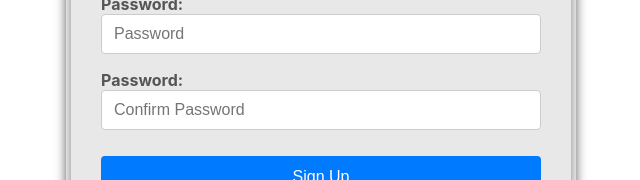
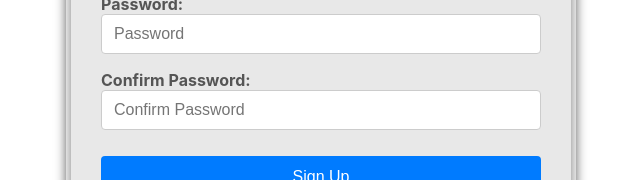
Before and after one commit to AkanIBassey/kanban, a React (Create React App) app in the folder kanban/: page / in a window 1280 px wide. Both pictures are taken after a click on the button "Sign Up". Shown: the part 403-583 px from the top of the page, without its empty margins (319-959 px from the left). Built offline with nearby package versions, Linux system fonts and the light colour scheme.

Commit message:
Branch for Functional Component paradigm

```diff
--- a/kanban/src/components/Authenticate.js
+++ b/kanban/src/components/Authenticate.js
@@ -100,7 +100,7 @@ class Authenticate extends React.Component{
                                 className='inputStyle'
                             />
                         </label>
-                        <label className="labelStyle">Password:
+                        <label className="labelStyle">Confirm Password:
                             <input
                                 type="password"
                                 name="password"
```
